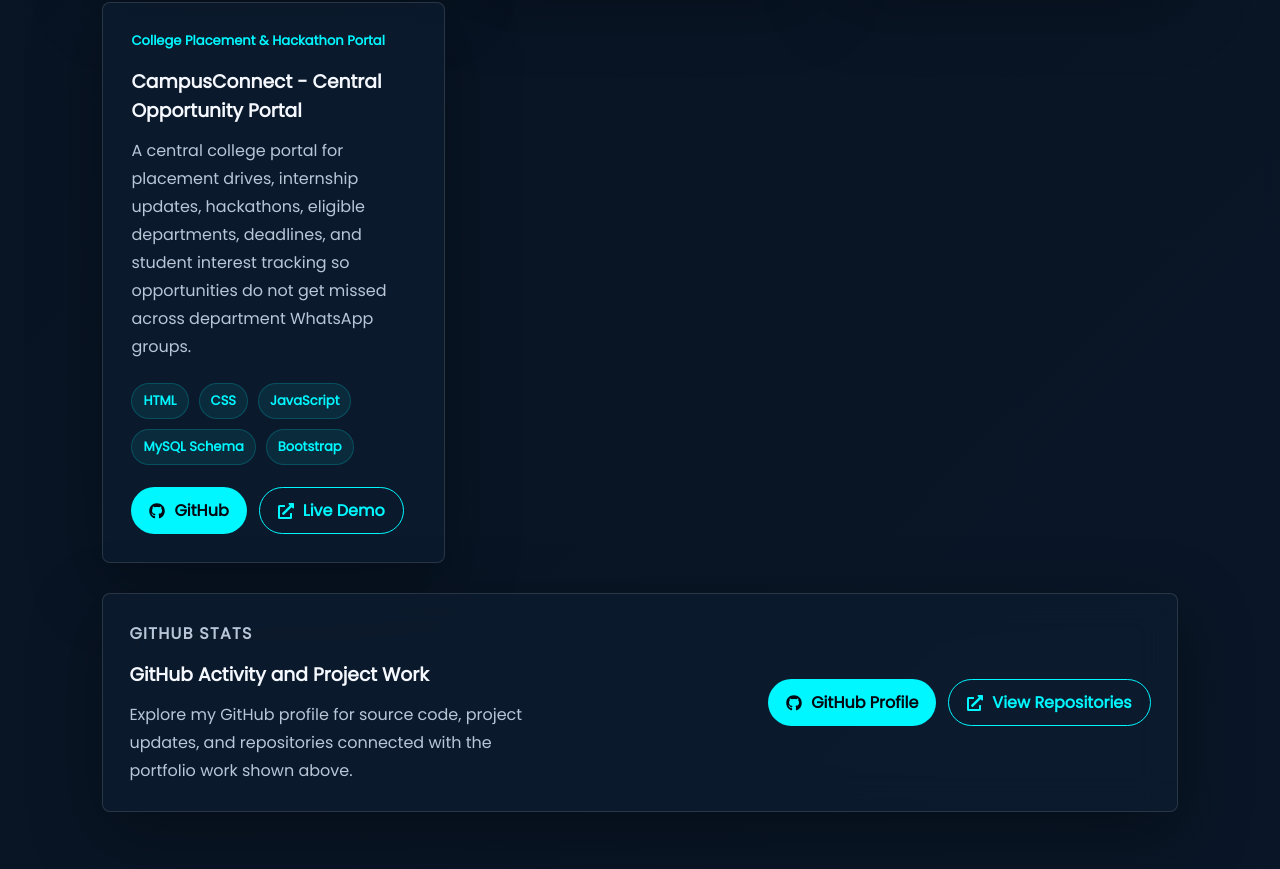
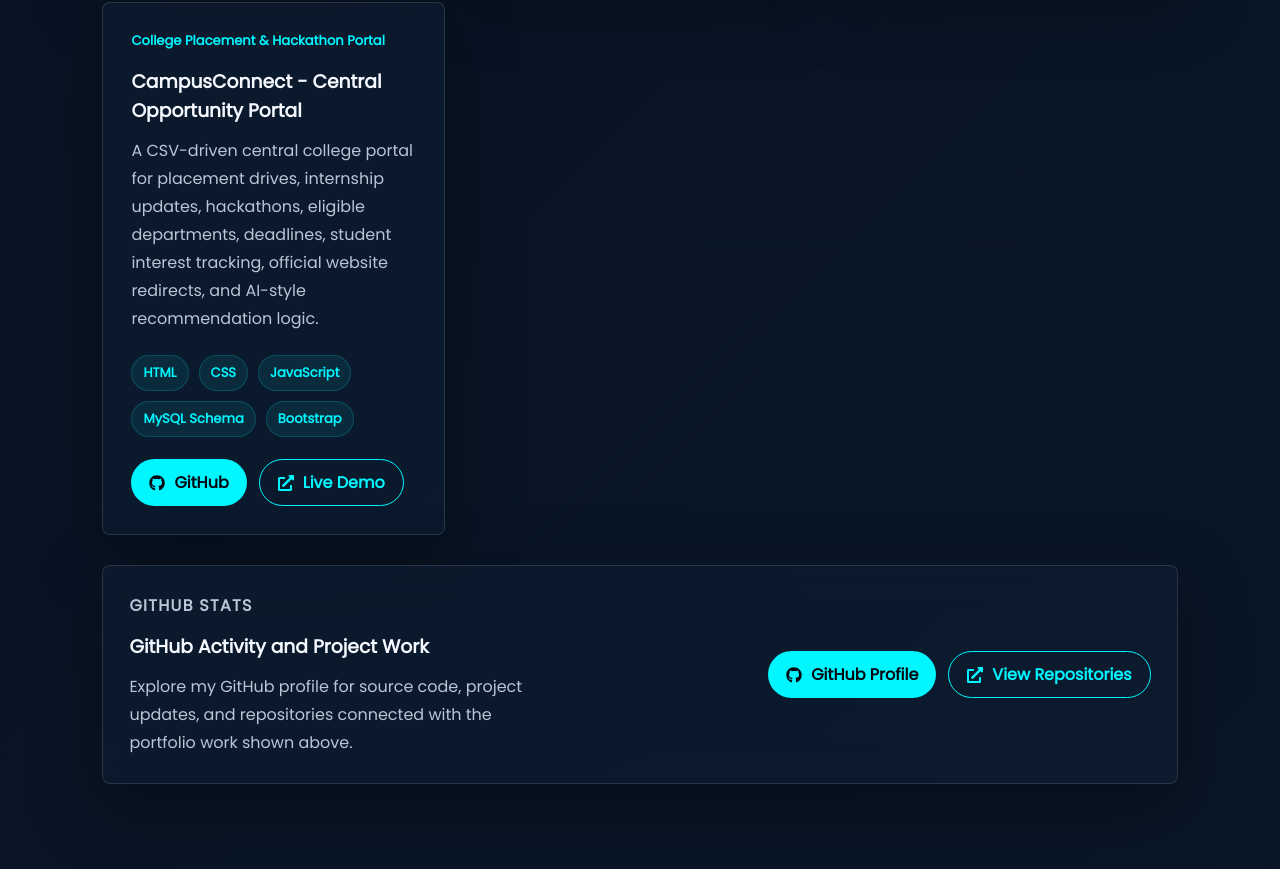
Before and after one commit to tausifalam6879/Portfolio-Website, a React (Vite) app: page / in a window 1280 px wide. Shown: the part 4073-4942 px from the top of the page. Built offline with nearby package versions, Linux system fonts and the light colour scheme.

Commit message:
Mention CSV opportunity board

```diff
--- a/src/data/projects.js
+++ b/src/data/projects.js
@@ -63,7 +63,7 @@ export const projects = [
     category: "College Placement & Hackathon Portal",
     tech: ["HTML", "CSS", "JavaScript", "MySQL Schema", "Bootstrap"],
     description:
-      "A central college portal for placement drives, internship updates, hackathons, eligible departments, deadlines, and student interest tracking so opportunities do not get missed across department WhatsApp groups.",
+      "A CSV-driven central college portal for placement drives, internship updates, hackathons, eligible departments, deadlines, student interest tracking, official website redirects, and AI-style recommendation logic.",
     github: "https://github.com/tausifalam6879/student-form-portal",
     demo: "https://tausifalam6879.github.io/student-form-portal/",
     demoLabel: "Live Demo",
```
